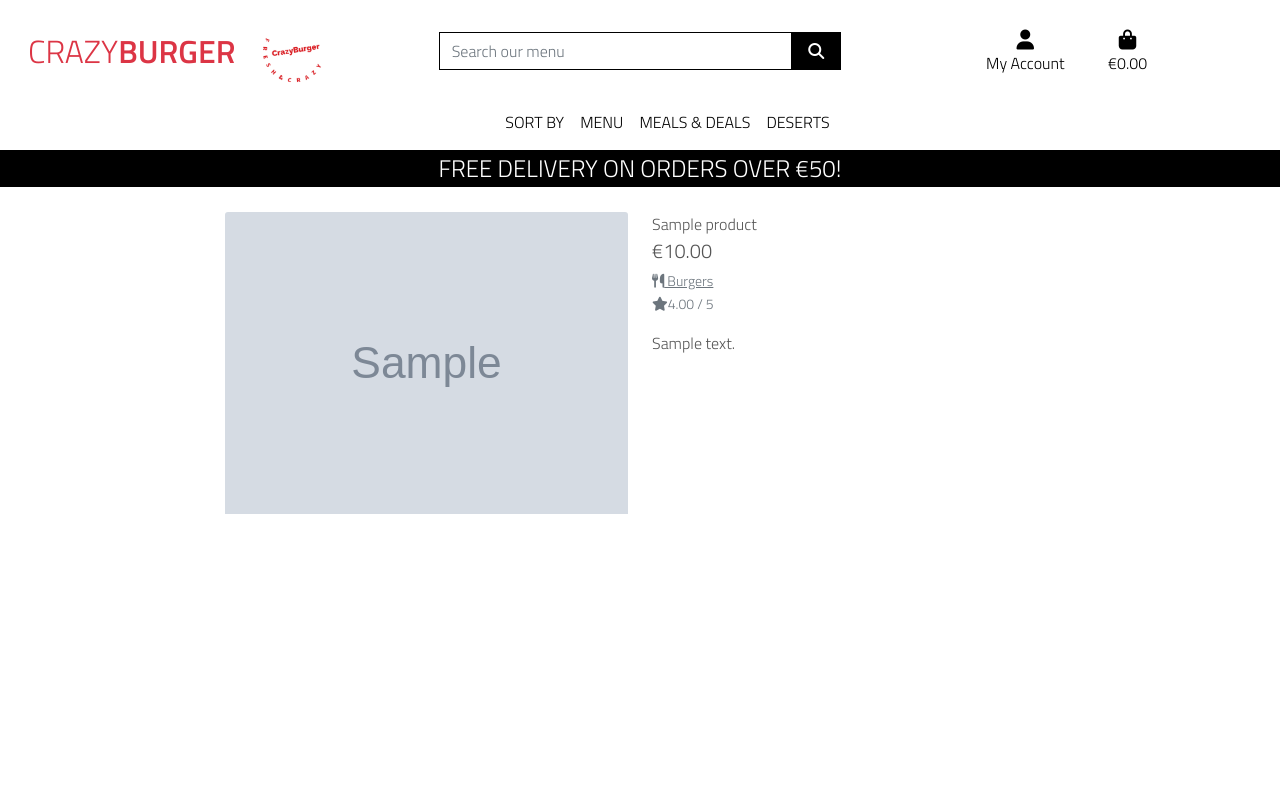
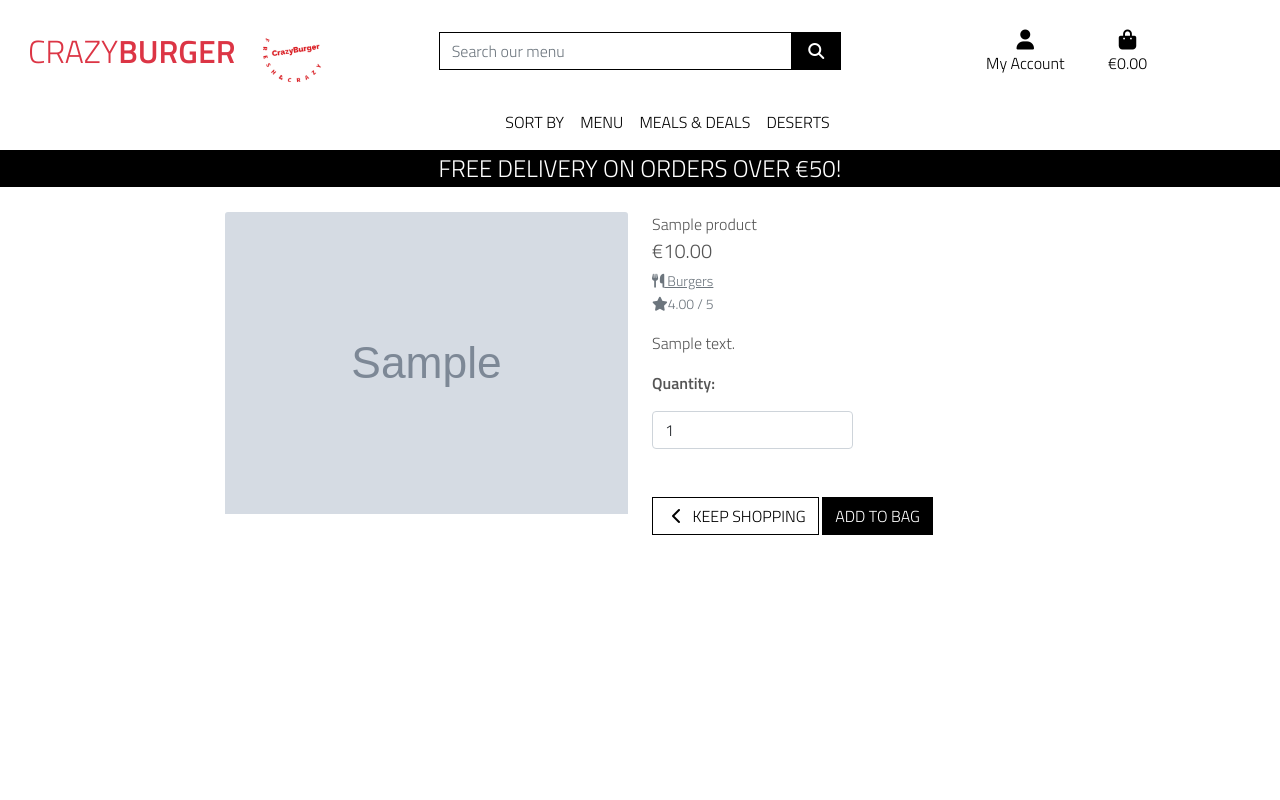
Before and after one commit to Martin-ITT/MS4_Crazy_Burger, a Django app: page /products/1 in a window 1280 px wide. Run offline with Django 3.2, Linux system fonts and the light colour scheme; data comes from the database, SQL or seed files in the repository; tables that the repository leaves empty hold one stand-in row (values such as "Sample post"); grey boxes marked "Sample" are stand-in pictures; some libraries are stand-ins or nearby versions.

Commit message:
add to bag funcionality added

```diff
--- a/bag/contexts.py
+++ b/bag/contexts.py
@@ -1,5 +1,6 @@
 # from decimal import Decimal
 from django.conf import settings
+
 
 def bag_contents(request):
 
--- a/bag/urls.py
+++ b/bag/urls.py
@@ -3,4 +3,5 @@ from . import views
 
 urlpatterns = [
     path('', views.view_bag, name='view_bag'),
+    path('add.<item_id>/', views.add_to_bag, name='add_to_bag'),
 ]
--- a/products/templates/products/product_detail.html
+++ b/products/templates/products/product_detail.html
@@ -47,6 +47,31 @@
                         <small class="text-muted">No Rating</small>
                     {% endif %}
                     <p class="mt-3">{{ product.description }}</p>
+                    <form class="form" action="{% url 'add_to_bag' product.id %}" method="POST">
+                        {% csrf_token %}
+                        <div class="form-row">
+                            <!-- input -->
+                            <div class="col-12">
+                                <p class="mt-3"><strong>Quantity:</strong></p>
+                                <div class="form-group w-50">
+                                    <div class="input-group">
+                                        <input class="form-control qty_input" type="number" name="quantity" value="1" min="1" max="99" data-item_id="{{ product.id }}" id="id_qty_{{ product.id }}">
+                                    </div>
+                                </div>
+                            </div>
+                            <!-- buttons -->
+                            <div class="col-12">
+                                <a href="{% url 'products' %}" class="btn btn-outline-black rounded-0 mt-5">
+                                    <span class="icon">
+                                        <i class="fas fa-chevron-left"></i>
+                                    </span>
+                                    <span class="text-uppercase">Keep Shopping</span>
+                                </a>
+                                <input type="submit" class="btn btn-black rounded-0 text-uppercase mt-5" value="Add to Bag">
+                            </div>
+                            <input type="hidden" name="redirect_url" value="{{ request.path }}">
+                        </div>
+                    </form>
                 </div>
             </div>
         </div>
--- a/static/css/base.css
+++ b/static/css/base.css
@@ -37,6 +37,19 @@ body {
 .btn-black {
     background: black;
     color: white;
+}
+
+.btn-outline-black {
+    background: white;
+    color: black !important;
+    border: 1px solid black;
+}
+
+.btn-outline-black:hover,
+.btn-outline-black:active,
+.btn-outline-black:focus {
+    background: black;
+    color: white !important;
 }
 
 .shop-now-button:hover,
```
Also changed, not shown: bag/views.py (+18 -1 lines).
